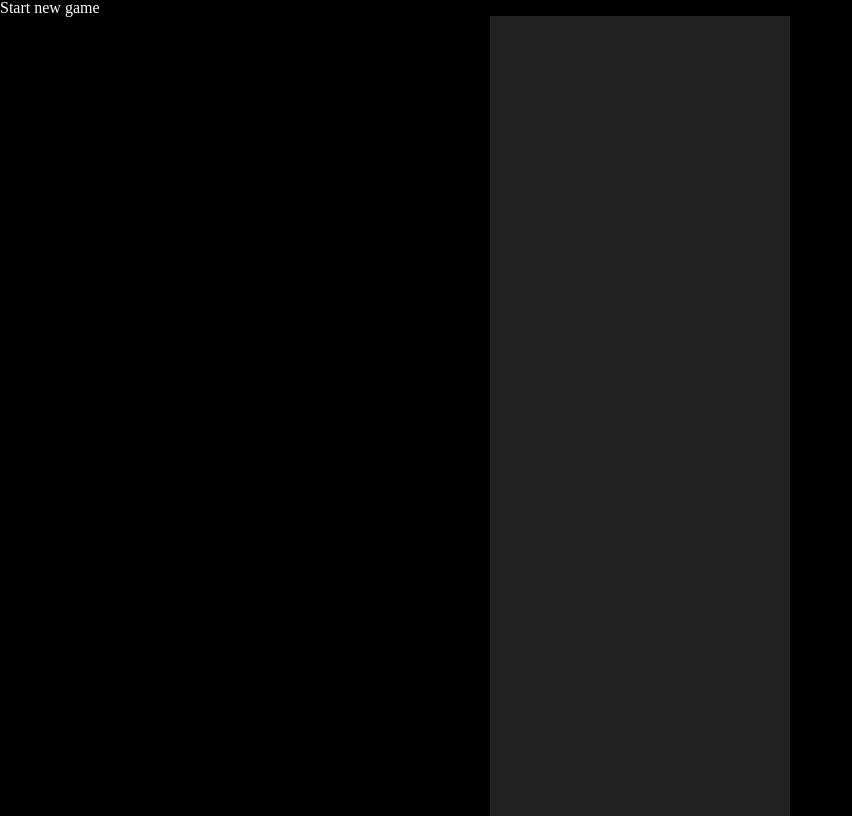
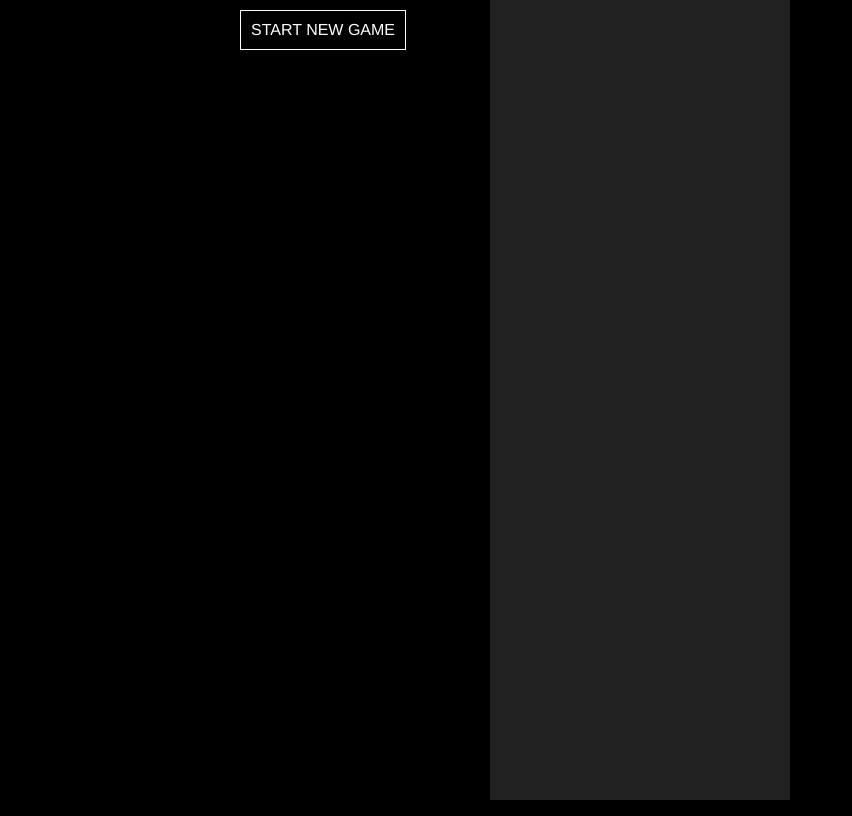
Before and after one commit to andryushque/racing-game, a plain HTML site: page index.html in a window 1280 px wide. Shown: the whole page, without its empty margins (0-852 px from the left). Drawn offline with Linux system fonts and the light colour scheme.

Commit message:
Create: start button

```diff
--- a/css/style.css
+++ b/css/style.css
@@ -5,6 +5,26 @@ body {
 
 .hide {
   display: none;
+}
+
+.game {
+  position: relative;
+}
+
+.start {
+  position: absolute;
+  top: 10px;
+  left: calc(50% - 400px);
+  padding: 10px;
+  border: 1px solid #fff;
+  font: normal 400 16px Helvetica, sans-serif;
+  text-transform: uppercase;
+}
+.start:hover {
+  cursor: pointer;
+  background: #fff;
+  color: #000;
+  transition: color 0.3s ease, background 0.3s ease;
 }
 
 .car,
```
